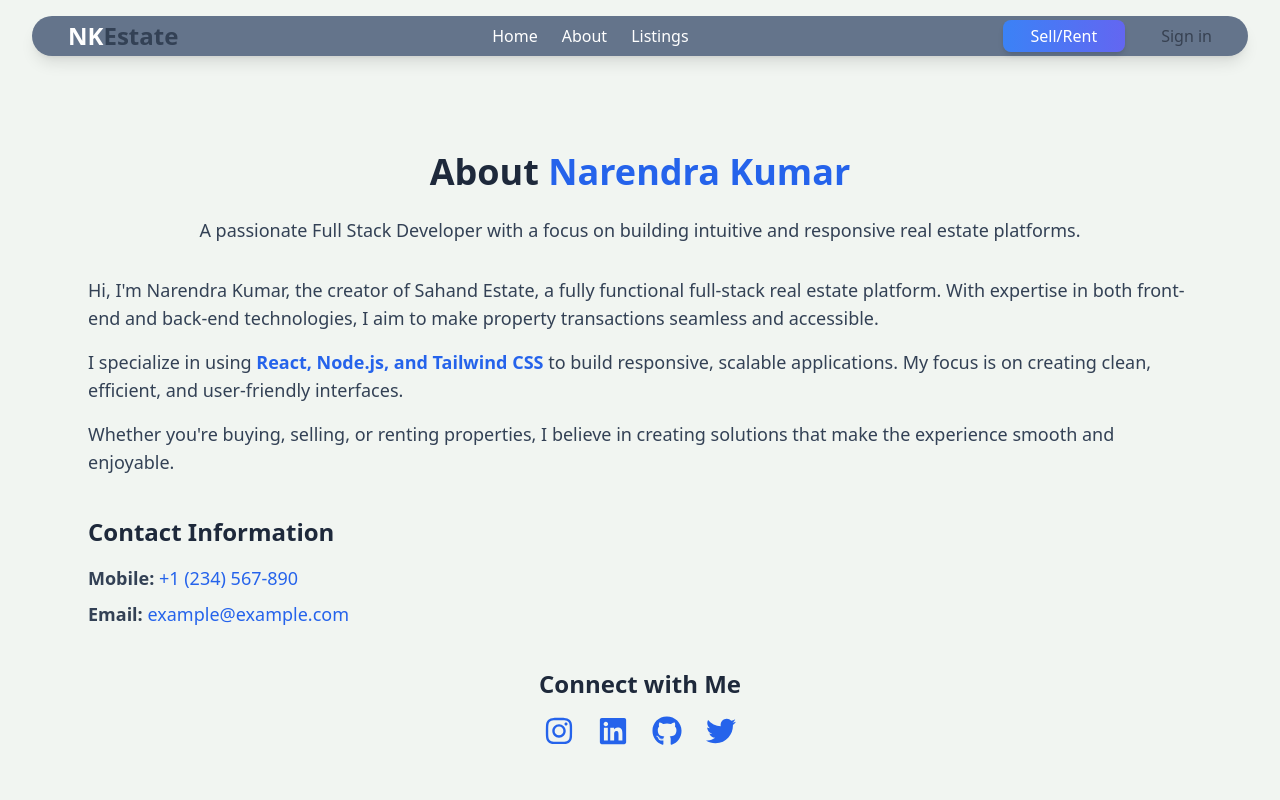
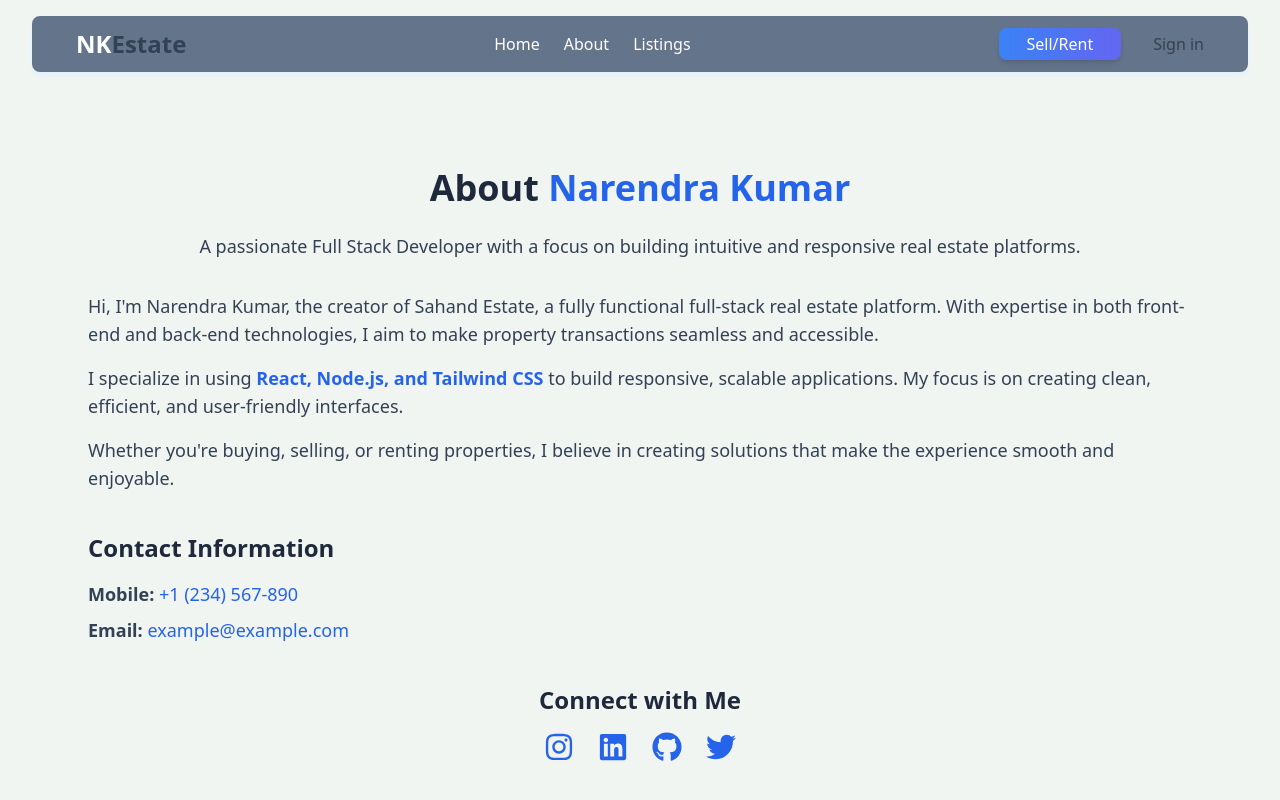
Before and after one commit to narendrakumar5264/Real-State-website, a React (Vite) app in the folder client/: page /about in a window 1280 px wide. Shown: the top 800 px of the page. Built offline with nearby package versions, Linux system fonts and the light colour scheme; no server answers.

Commit message:
Update Header.jsx

```diff
--- a/client/src/components/Header.jsx
+++ b/client/src/components/Header.jsx
@@ -46,8 +46,8 @@ export default function Header() {
   }, [menuOpen]);
 
   return (
-    <header className="bg-slate-500  backdrop-blur-6xl shadow-lg md:rounded-full md:m-4 md:ml-8 md:mr-8">
-      <div className="flex justify-between items-center max-w-6xl mx-auto md:p-1 p-3">
+    <header className="bg-slate-500  backdrop-blur-6xl shadow-md shadow-sky-100 md:rounded-lg md:m-4 md:ml-8 md:mr-8">
+      <div className="flex justify-between items-center max-w-6xl mx-auto md:p-3 p-3">
         <Link to="/">
           <h1 className='font-bold text-2xl flex flex-wrap'>
             <span className='text-white'>NK</span>
@@ -77,7 +77,7 @@ export default function Header() {
           </Link>
         </ul>
 
-        <ul className="flex gap-4 md:gap-9 items-center">
+        <ul className="flex gap-4 md:gap-8 items-center ">
           <Link to='/create-listing'>
             <button className="bg-gradient-to-r from-blue-500 to-indigo-500 text-white px-7 py-1 rounded-lg shadow-md hover:from-blue-600 hover:to-indigo-600 transition-transform duration-300 transform hover:scale-105 hover:shadow-lg focus:outline-none focus:ring-2 focus:ring-blue-400">
               Sell/Rent
@@ -88,11 +88,11 @@ export default function Header() {
               <>
                 <div onClick={toggleMenu} className="cursor-pointer flex items-center gap-2">
                   <img
-                    className="rounded-full h-10 w-10 object-cover border-2 border-blue-500 hover:border-blue-700 transition"
+                    className="rounded-full h-8 w-8 object-cover border-2 border-blue-500 hover:border-blue-700 transition"
                     src={currentUser.avatar}
                     alt="profile"
                   />
-                  <FaBars className="text-slate-700 text-lg hover:text-blue-500 transition-colors" />
+
                 </div>
 
                 {menuOpen && (
```
